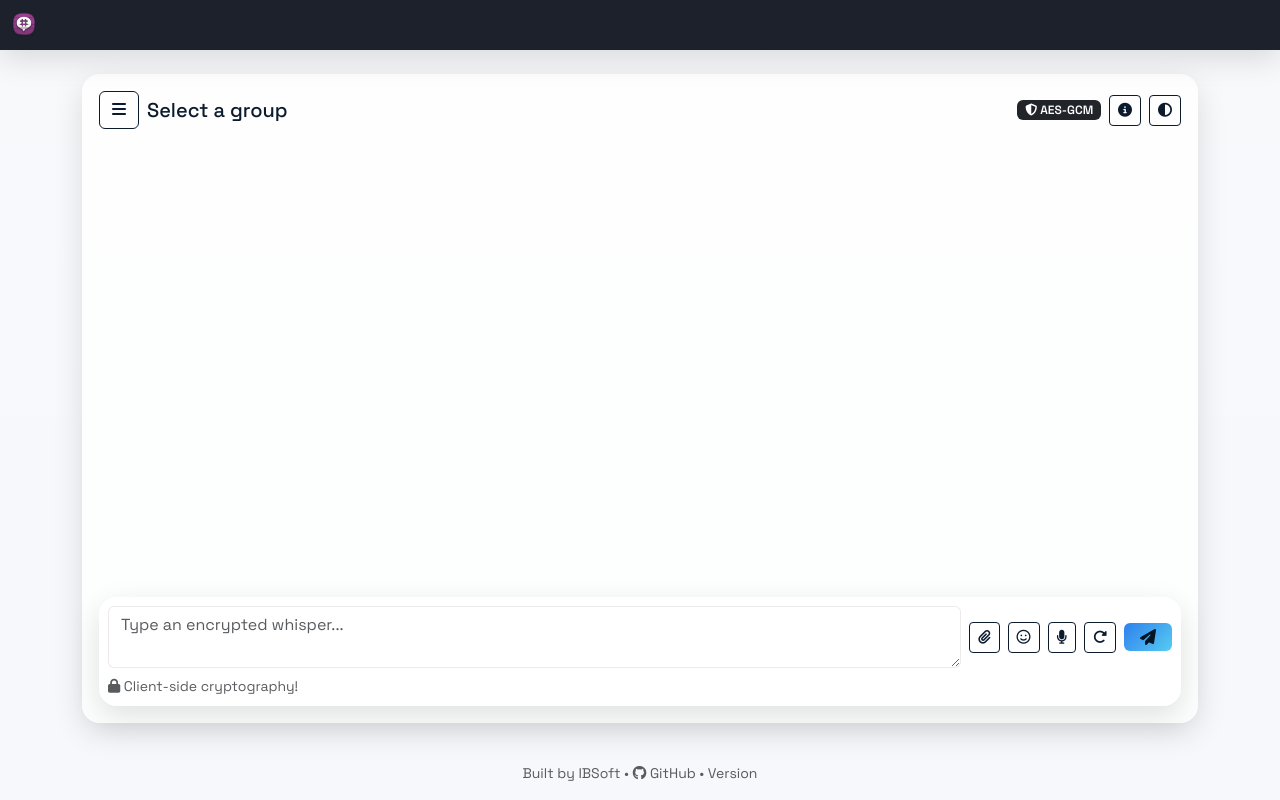
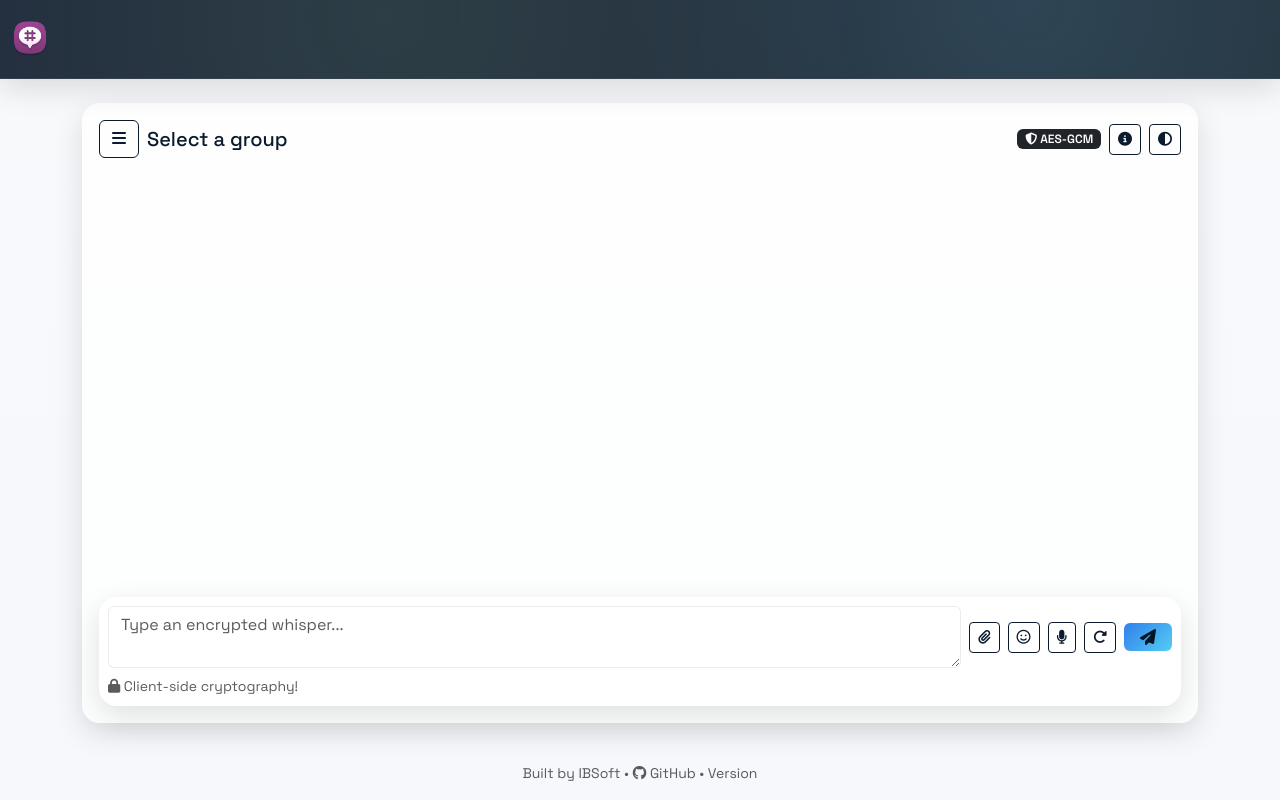
Before and after one commit to ibsoft/HashWhisper, a Python web app: template app/templates/chat/chat.html in a window 1280 px wide. Run offline with Jinja, Linux system fonts and the light colour scheme; the template is opened without the code that fills it, so the values that code supplies are empty.

Commit message:
Fixes on UI and settings management

```diff
--- a/app/routes/settings.py
+++ b/app/routes/settings.py
@@ -49,7 +49,8 @@ def settings():
                 current_user.totp_confirmed = False
         db.session.commit()
         flash(_("Settings updated"), "success")
-        return redirect(url_for("settings.settings"))
+        # Redirect with the chosen lang so the next render uses the correct locale immediately (incl. PWA)
+        return redirect(url_for("settings.settings", lang=lang_choice))
     # Always prepare a provisioning URI for the current user
     totp_uri = pyotp.totp.TOTP(current_user.totp_secret).provisioning_uri(
         name=current_user.email,
--- a/app/static/css/styles.css
+++ b/app/static/css/styles.css
@@ -9,6 +9,7 @@
   --bubble-self: linear-gradient(135deg, #9ef2b0, #6fd3ff);
   --bubble-other: linear-gradient(135deg, rgba(255,255,255,0.08), rgba(255,255,255,0.02));
   --shadow: 0 10px 40px rgba(0, 0, 0, 0.35);
+  --nav-token-height: 36px;
 }
 
 
@@ -42,15 +43,137 @@ html, body {
 
 
 .navbar-glass {
-  background-color: rgba(10, 15, 25, 0.9);
+  background: linear-gradient(90deg, rgba(158, 242, 176, 0.08), rgba(111, 211, 255, 0.08)) rgba(10, 15, 25, 0.92);
   box-shadow: var(--shadow);
-  backdrop-filter: blur(14px);
+  backdrop-filter: blur(16px);
+  border-bottom: 1px solid rgba(255, 255, 255, 0.08);
+  position: relative;
+  overflow: hidden;
 }
 [data-bs-theme="light"] .navbar-glass {
-  background-color: rgba(10, 15, 25, 0.92);
+  background: linear-gradient(90deg, rgba(47, 128, 237, 0.08), rgba(86, 204, 242, 0.08)) rgba(10, 15, 25, 0.9);
+}
+.navbar-glass::after {
+  content: "";
+  position: absolute;
+  inset: 0;
+  background: radial-gradient(circle at 30% 20%, rgba(158, 242, 176, 0.08), transparent 50%),
+              radial-gradient(circle at 80% 0%, rgba(111, 211, 255, 0.12), transparent 40%);
+  pointer-events: none;
 }
 .navbar-glass .navbar-brand { color: #fff !important; }
 [data-bs-theme="light"] .navbar-glass .navbar-brand { color: #fff !important; }
+
+.fancy-nav .fancy-bar {
+  display: flex;
+  align-items: center;
+  gap: 10px;
+  flex-wrap: nowrap;
+  overflow: hidden;
+}
+.nav-inline-scroll {
+  display: flex;
+  align-items: center;
+  gap: 10px;
+  flex: 1 1 auto;
+  overflow-x: auto;
+  -webkit-overflow-scrolling: touch;
+  padding: 4px 0;
+  justify-content: flex-end;
+}
+.nav-inline-scroll::-webkit-scrollbar { display: none; }
+
+.fancy-nav .brand-row { position: relative; z-index: 1; }
+.fancy-bar .navbar-brand { padding-right: 4px; }
+.nav-logo { width: var(--nav-token-height); height: var(--nav-token-height); }
+.brand-glow {
+  width: 12px;
+  height: 12px;
+  border-radius: 50%;
+  background: linear-gradient(135deg, var(--accent), var(--accent-2));
+  box-shadow: 0 0 0 6px rgba(158, 242, 176, 0.25), 0 0 18px rgba(111, 211, 255, 0.35);
+}
+.pill-status {
+  background: rgba(255, 255, 255, 0.06);
+  border: 1px solid rgba(255, 255, 255, 0.12);
+  padding: 6px 12px;
+  border-radius: 999px;
+  letter-spacing: 0.04em;
+  color: var(--text);
+  box-shadow: 0 6px 18px rgba(0, 0, 0, 0.2);
+  min-height: var(--nav-token-height);
+}
+.dot-pulse {
+  width: 10px;
+  height: 10px;
+  border-radius: 50%;
+  background: #34d399;
+  position: relative;
+  display: inline-block;
+  box-shadow: 0 0 0 rgba(52, 211, 153, 0.6);
+  animation: pulse 2s infinite;
+}
+@keyframes pulse {
+  0% { box-shadow: 0 0 0 0 rgba(52, 211, 153, 0.6); }
+  70% { box-shadow: 0 0 0 12px rgba(52, 211, 153, 0); }
+  100% { box-shadow: 0 0 0 0 rgba(52, 211, 153, 0); }
+}
+
+.chip {
+  display: inline-flex;
+  align-items: center;
+  gap: 8px;
+  padding: 6px 12px;
+  border-radius: 999px;
+  font-weight: 600;
+  font-size: 0.9rem;
+  border: 1px solid rgba(255, 255, 255, 0.12);
+  background: rgba(255, 255, 255, 0.06);
+  color: var(--text);
+  min-height: var(--nav-token-height);
+}
+.chip i { opacity: 0.8; }
+.chip-secure { border-color: rgba(158, 242, 176, 0.5); }
+.chip-user { border-color: rgba(111, 211, 255, 0.45); }
+.chip-tight { max-width: 160px; overflow: hidden; text-overflow: ellipsis; white-space: nowrap; }
+.user-dot {
+  width: 8px;
+  height: 8px;
+  border-radius: 50%;
+  background: #9ef2b0;
+  box-shadow: 0 0 0 4px rgba(158, 242, 176, 0.18);
+  display: inline-block;
+  animation: pulse 2s infinite;
+}
+.user-dot-sm {
+  width: 7px;
+  height: 7px;
+  box-shadow: 0 0 0 3px rgba(158, 242, 176, 0.16);
+}
+.btn-ghost {
+  border-radius: 12px;
+  padding: 6px 12px;
+  border-color: rgba(255, 255, 255, 0.2) !important;
+  background: rgba(255, 255, 255, 0.05);
+  color: var(--text);
+  min-height: var(--nav-token-height);
+  display: inline-flex;
+  align-items: center;
+  gap: 8px;
+}
+.btn-ghost:hover { transform: translateY(-1px); }
+[data-bs-theme="light"] .btn-ghost { background: rgba(255, 255, 255, 0.9); color: #0b1a2d; border-color: rgba(0,0,0,0.08) !important; }
+
+@media (max-width: 768px) {
+  .navbar .badge, .chip { font-size: 0.82rem; padding: 6px 10px; }
+  .fancy-nav .container-fluid { padding-inline: 14px; }
+  .navbar-brand { font-size: 1.05rem; }
+}
+@media (max-width: 576px) {
+  .btn-ghost { padding-inline: 10px; }
+  .pill-status { font-size: 0.75rem; padding: 5px 10px; }
+  .chip-user { max-width: 140px; overflow: hidden; text-overflow: ellipsis; white-space: nowrap; }
+}
 
 .navbar .badge {
   display: inline-flex;
--- a/app/static/js/chat.js
+++ b/app/static/js/chat.js
@@ -1479,7 +1479,7 @@ function loadGroupUsers(groupId) {
       users.forEach((u) => {
         const item = document.createElement('button');
         item.className = 'list-group-item list-group-item-action bg-transparent text-start text-light border-0';
-        item.innerHTML = `<i class="fa-solid fa-user me-2"></i><span class="username">${u.username}</span>`;
+        item.innerHTML = `<span class="user-dot user-dot-sm me-2"></span><span class="username">${u.username}</span>`;
         item.addEventListener('click', () => openDmModal(u.id));
         userList.appendChild(item);
       });
--- a/app/templates/base.html
+++ b/app/templates/base.html
@@ -1,5 +1,5 @@
 <!doctype html>
-<html lang="en" data-bs-theme="dark">
+<html lang="{{ get_locale() or 'en' }}" data-bs-theme="dark">
 <head>
   <meta charset="utf-8">
   <meta name="viewport" content="width=device-width, initial-scale=1">
@@ -30,18 +30,17 @@
     </div>
   {% endfor %}
 </div>
-<nav class="navbar navbar-dark navbar-glass sticky-top">
-  <div class="container-fluid">
-    <a class="navbar-brand fw-bold d-flex align-items-center gap-2" href="{{ url_for('chat.chat') }}">
-      <img src="{{ url_for('static', filename='img/logo.svg') }}" alt="Logo" width="24" height="24" class="d-inline-block align-text-top">
-      {{ config.APP_TITLE }}
+<nav class="navbar navbar-dark navbar-glass sticky-top fancy-nav">
+  <div class="container-fluid fancy-bar py-2">
+    <a class="navbar-brand fw-bold d-flex align-items-center gap-2 flex-shrink-0" href="{{ url_for('chat.chat') }}">
+      <img src="{{ url_for('static', filename='img/logo.png') }}" alt="Logo" width="32" height="32" class="d-inline-block align-text-top nav-logo">
     </a>
-    <div class="d-flex gap-2 align-items-center">
+    <div class="nav-inline-scroll d-flex align-items-center gap-2 flex-nowrap ms-auto">
       {% if current_user.is_authenticated %}
-      <span class="badge bg-success d-flex align-items-center gap-1"><i class="fa-solid fa-lock"></i> {{ _('E2EE') }}</span>
-      <span class="badge bg-primary text-light">{{ _('Username') }}: {{ current_user.username }}</span>
-      <a class="btn btn-sm btn-outline-light" href="{{ url_for('settings.settings') }}"><i class="fa-solid fa-gear"></i></a>
-      <a class="btn btn-sm btn-outline-warning" href="{{ url_for('auth.logout') }}" data-logout><i class="fa-solid fa-right-from-bracket"></i></a>
+      <span class="chip chip-secure flex-shrink-0 nav-token"><i class="fa-solid fa-lock"></i> {{ _('E2EE') }}</span>
+      <span class="chip chip-user flex-shrink-0 nav-token chip-tight"><span class="user-dot"></span> {{ current_user.username }}</span>
+      <a class="btn btn-sm btn-outline-light btn-ghost flex-shrink-0 nav-token" href="{{ url_for('settings.settings') }}"><i class="fa-solid fa-gear"></i> <span class="d-none d-sm-inline">{{ _('Settings') }}</span></a>
+      <a class="btn btn-sm btn-outline-warning btn-ghost flex-shrink-0 nav-token" href="{{ url_for('auth.logout') }}" data-logout><i class="fa-solid fa-right-from-bracket"></i> <span class="d-none d-sm-inline">{{ _('Logout') }}</span></a>
       {% endif %}
     </div>
   </div>
```
Also changed, not shown: app/__init__.py (+18 -0 lines), manifest.json.
